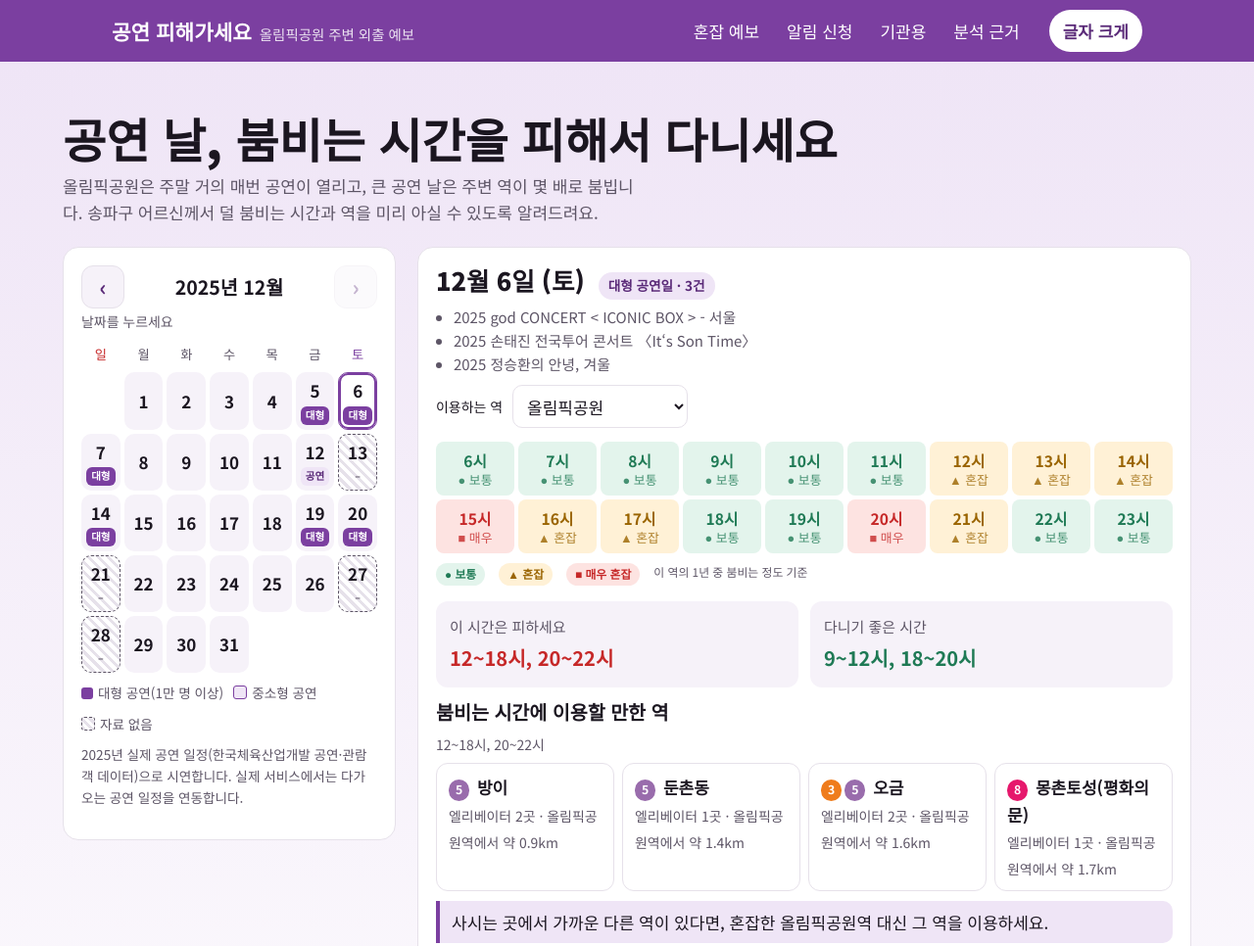
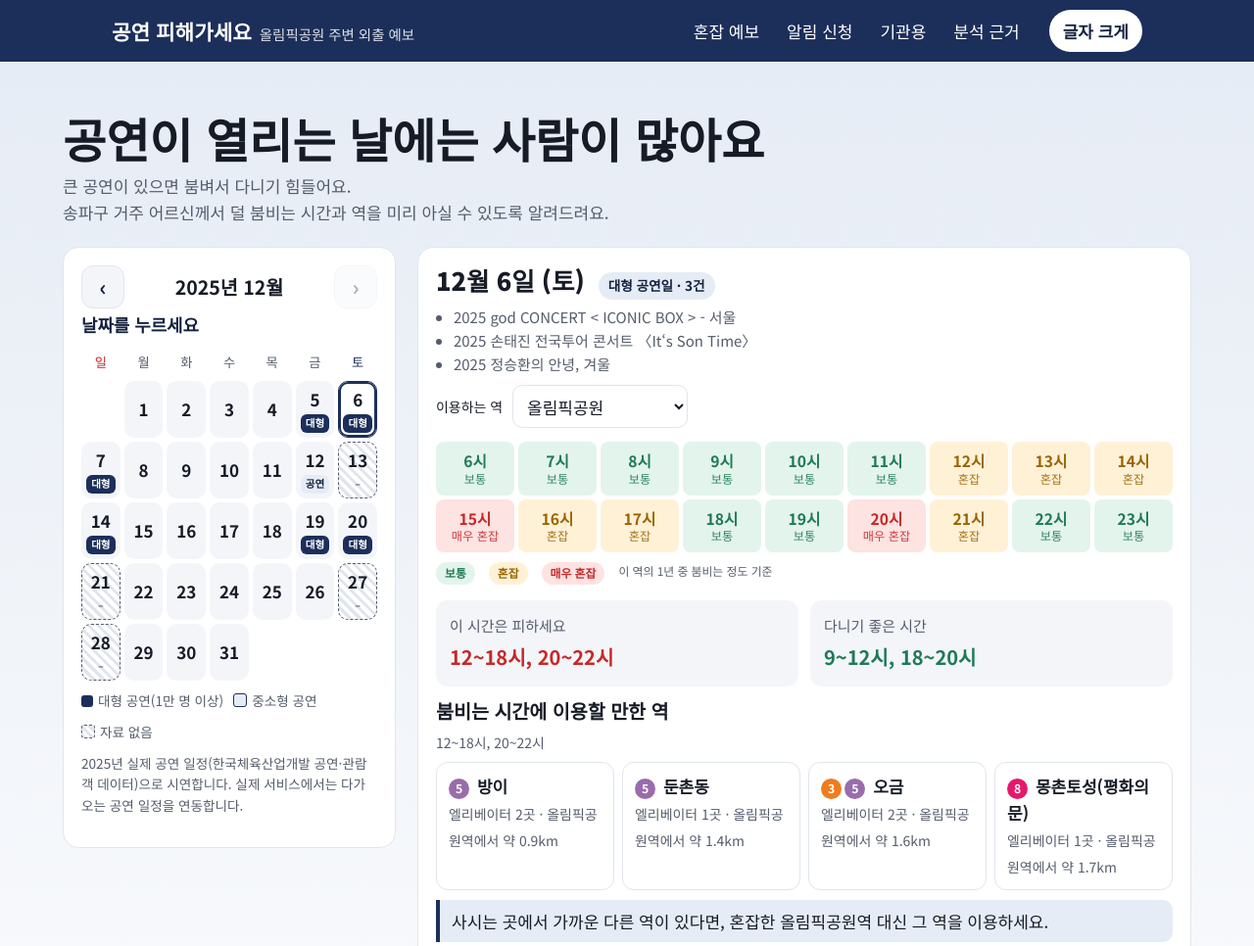
Before and after one commit to dogak333-code/avoid-concert, a plain HTML site: page index.html in a window 1280 px wide. Shown: the top 966 px of the page at 98% size. Drawn offline with Linux system fonts and the light colour scheme.

Commit message:
Add files via upload

```diff
--- a/index.html
+++ b/index.html
@@ -7,15 +7,15 @@
 <link rel="preconnect" href="https://fonts.googleapis.com">
 <link href="https://fonts.googleapis.com/css2?family=Noto+Sans+KR:wght@400;500;700;900&display=swap" rel="stylesheet">
 <style>
-/* VOICE: 동네 안내문처럼 차분하고 크게 – 어르신이 한눈에 읽는 생활 정보
+/* VOICE: 동네 안내문처럼 차분하고 크게 – 어르신이 한눈에 읽는 생활 정보 (주색: 진한 남색)
    IDEA: 일기예보 판 – 날씨 대신 '역 혼잡'을 시간별로 예보한다
    PICTURE: 달력 + 시간별 혼잡 예보 띠 (실제로 동작하는 화면이 곧 그림)
    COLOUR/TYPE: 5호선 보라 주색, 흰 바탕, 상태색(보통·혼잡·매우 혼잡)은 아이콘+글자와 함께 / Noto Sans KR
    LAYOUT: 상단 예보 도구 → 알림 신청 → 기관용 → 분석 근거 */
 :root{color-scheme:light dark;
---bg:light-dark(#ffffff,#141018);--ink:light-dark(#1b1620,#f3eff6);--ink2:light-dark(#5d5566,#b9afc2);
---line:light-dark(#e6e1ea,#2e2735);--soft:light-dark(#f6f2f9,#1e1824);
---pur:light-dark(#7b3fa0,#b68ad4);--pur-d:light-dark(#5a2a78,#d6bce8);--pur-bg:light-dark(#efe5f6,#2b1f36);
+--bg:light-dark(#ffffff,#10141c);--ink:light-dark(#161b26,#eef1f6);--ink2:light-dark(#545c6b,#aeb6c4);
+--line:light-dark(#e1e5ec,#283041);--soft:light-dark(#f3f5f9,#181e2a);
+--pur:light-dark(#1c2f5a,#8fb0e6);--pur-d:light-dark(#14223f,#c9d8f2);--pur-bg:light-dark(#e6ecf5,#1a2436);
 --ok:light-dark(#1f7a55,#5ccf9c);--ok-bg:light-dark(#e3f4ec,#173327);
 --busy:light-dark(#9a6400,#f2b84b);--busy-bg:light-dark(#fff1d6,#3a2a0f);
 --very:light-dark(#c62828,#ff7b72);--very-bg:light-dark(#fde3e1,#3d1716)}
@@ -42,7 +42,7 @@ button{cursor:pointer}
 .top nav a{color:#fff;text-decoration:none;padding:8px 12px;border-radius:8px;font-weight:500}
 .top nav a:hover{background:rgba(255,255,255,.15)}
 .bigbtn{background:#fff;color:var(--pur-d);border:0;border-radius:999px;padding:8px 14px;font-weight:700;min-height:40px}
-:root[data-theme=dark] .bigbtn{color:#5a2a78}
+:root[data-theme=dark] .bigbtn{color:#14223f}
 /* hero */
 .hero{background:linear-gradient(var(--pur-bg),var(--bg))}
 .hero h1{font-size:clamp(30px,4.4vw,48px);font-weight:900;margin-bottom:6px}
@@ -53,6 +53,7 @@ button{cursor:pointer}
 .cal-head{display:flex;justify-content:space-between;align-items:center;margin-bottom:2px}
 .nav{width:44px;height:44px;border-radius:12px;border:1px solid var(--line);background:var(--soft);font-size:1.3em;font-weight:700;color:var(--pur-d)}
 .nav:disabled{opacity:.35;cursor:default}
+.pick{margin:2px 0 10px;font-size:1.05em;font-weight:700;color:var(--pur-d)}
 .shows{margin:0 0 6px;padding-left:18px;font-size:.88em;color:var(--ink2)}
 .cal{display:grid;grid-template-columns:repeat(7,minmax(0,1fr));gap:4px;text-align:center}
 .cal .dow{font-size:.78em;color:var(--ink2);padding:4px 0}
@@ -76,7 +77,7 @@ button{cursor:pointer}
 select{min-height:44px;border:1px solid var(--line);border-radius:10px;padding:6px 10px;background:var(--bg)}
 .strip{display:grid;grid-template-columns:repeat(9,minmax(0,1fr));gap:4px}
 .hr{border-radius:8px;padding:10px 0 8px;text-align:center;font-weight:700;font-size:.92em;line-height:1.3}
-.hr small{display:block;font-weight:500;font-size:.82em;opacity:.8}
+.hr small{display:block;font-weight:500;font-size:.78em;opacity:.9;white-space:nowrap}
 .g0{background:var(--ok-bg);color:var(--ok)}.g1{background:var(--busy-bg);color:var(--busy)}.g2{background:var(--very-bg);color:var(--very)}
 .keys{display:flex;flex-wrap:wrap;gap:14px;margin:10px 0 0;font-size:.85em}
 .sum{display:grid;grid-template-columns:repeat(2,minmax(0,1fr));gap:12px;margin-top:16px}
@@ -97,6 +98,9 @@ select{min-height:44px;border:1px solid var(--line);border-radius:10px;padding:6
 .btn.ghost{background:transparent;color:var(--pur-d);border:1.5px solid var(--pur)}
 .note{font-size:.8em;color:var(--ink2);margin-top:10px}
 /* form */
+.sep{background:var(--soft);border-top:6px solid var(--pur);margin-top:clamp(20px,3vw,40px)}
+.eyebrow{margin:0 0 6px;font-weight:700;color:var(--pur)}
+.sep .form,.sep .done{background:var(--bg);border:1px solid var(--line);border-radius:16px;padding:clamp(16px,3vw,28px)}
 .form{max-width:640px;display:grid;gap:18px}
 .f label,.f legend{display:block;font-weight:700;margin-bottom:6px}
 .f input[type=tel],.f input[type=text]{width:100%;min-height:48px;border:1px solid var(--line);border-radius:10px;padding:8px 12px;background:var(--bg);font-size:16px}
@@ -147,11 +151,11 @@ footer{padding:22px max(5vw,16px);font-size:.8em;color:var(--ink2)}
 </div></header>
 
 <section class="band hero" id="forecast"><div class="wrap">
-  <h1>공연 날, 붐비는 시간을 피해서 다니세요</h1>
-  <p class="lead muted">올림픽공원은 주말 거의 매번 공연이 열리고, 큰 공연 날은 주변 역이 몇 배로 붐빕니다. 송파구 어르신께서 덜 붐비는 시간과 역을 미리 아실 수 있도록 알려드려요.</p>
+  <h1>공연이 열리는 날에는 사람이 많아요</h1>
+  <p class="lead muted">큰 공연이 있으면 붐벼서 다니기 힘들어요.<br>송파구 거주 어르신께서 덜 붐비는 시간과 역을 미리 아실 수 있도록 알려드려요.</p>
   <div class="tool">
     <div class="card" aria-label="공연 달력">
-      <div class="cal-head"><button class="nav" id="prevM" aria-label="이전 달">‹</button><h3 id="calTitle"></h3><button class="nav" id="nextM" aria-label="다음 달">›</button></div><p class="small muted" style="margin:0 0 8px">날짜를 누르세요</p>
+      <div class="cal-head"><button class="nav" id="prevM" aria-label="이전 달">‹</button><h3 id="calTitle"></h3><button class="nav" id="nextM" aria-label="다음 달">›</button></div><p class="pick">날짜를 누르세요</p>
       <div class="cal" id="cal"></div>
       <div class="legend"><span class="l1">대형 공연(1만 명 이상)</span><span class="l2">중소형 공연</span><span class="l3">자료 없음</span></div>
       <p class="note">2025년 실제 공연 일정(한국체육산업개발 공연·관람객 데이터)으로 시연합니다. 실제 서비스에서는 다가오는 공연 일정을 연동합니다.</p>
@@ -160,7 +164,7 @@ footer{padding:22px max(5vw,16px);font-size:.8em;color:var(--ink2)}
       <div class="fc-title"><h3 id="fcDate"></h3><span class="tag" id="fcShow"></span></div><ul class="shows" id="fcNames"></ul>
       <div class="row"><label for="stSel" class="small">이용하는 역</label><select id="stSel"></select></div>
       <div class="strip" id="strip" role="list" aria-label="시간대별 혼잡 예보"></div>
-      <div class="keys"><span class="pill g0">● 보통</span><span class="pill g1">▲ 혼잡</span><span class="pill g2">■ 매우 혼잡</span><span class="muted small">이 역의 1년 중 붐비는 정도 기준</span></div>
+      <div class="keys"><span class="pill g0">보통</span><span class="pill g1">혼잡</span><span class="pill g2">매우 혼잡</span><span class="muted small">이 역의 1년 중 붐비는 정도 기준</span></div>
       <div class="sum">
         <div class="box avoid"><h4>이 시간은 피하세요</h4><p id="avoid"></p></div>
         <div class="box go"><h4>다니기 좋은 시간</h4><p id="go"></p></div>
@@ -176,7 +180,8 @@ footer{padding:22px max(5vw,16px);font-size:.8em;color:var(--ink2)}
   </div>
 </div></section>
 
-<section class="band" id="signup"><div class="wrap">
+<section class="band sep" id="signup"><div class="wrap">
+  <p class="eyebrow">알림 서비스</p>
   <h2>문자·카카오톡 알림 신청</h2>
   <p class="lead muted">앱을 설치하지 않아도 됩니다. 가족이나 복지관 담당자가 대신 신청할 수도 있어요.</p>
   <form class="form" id="form" novalidate>
@@ -300,7 +305,7 @@ function drawForecast(){
   $("#fcDate").textContent = `${M+1}월 ${sel}일 (${DOW[f.w]})`;
   $("#fcShow").textContent = f.names.length ? `${f.size} 공연일 · ${f.names.length}건` : noData(sel) ? "자료 없음" : "공연 없음";
   $("#fcNames").innerHTML = f.names.map(n => `<li>${esc(n)}</li>`).join("");
-  $("#strip").innerHTML = D.hours.map((h,i) => { const k = G[r.g[i]]; return `<div class="hr g${k}" role="listitem" aria-label="${h}시 ${r.g[i]}">${h}시<small>${ICON[k]} ${r.g[i]==="매우 혼잡"?"매우":r.g[i]}</small></div>`; }).join("");
+  $("#strip").innerHTML = D.hours.map((h,i) => { const k = G[r.g[i]]; return `<div class="hr g${k}" role="listitem" aria-label="${h}시 ${r.g[i]}">${h}시<small>${r.g[i]==="매우 혼잡"?"매우 혼잡":r.g[i]}</small></div>`; }).join("");
   $("#avoid").textContent = r.show.length ? rng(r.show) : "공연으로 붐비는 시간 없음";
   $("#go").textContent = r.calm.length ? rng(r.calm) : "-";
   $("#commute").textContent = (noData(sel) ? "※ 이 날은 연계 데이터에 기록이 없어 공연 여부를 알 수 없습니다. 공연이 없다고 보고 낸 예보입니다. " : "") + (r.commute.length ? `※ ${rng(r.commute)}는 평소 출근 시간 혼잡입니다.` : "");
```
